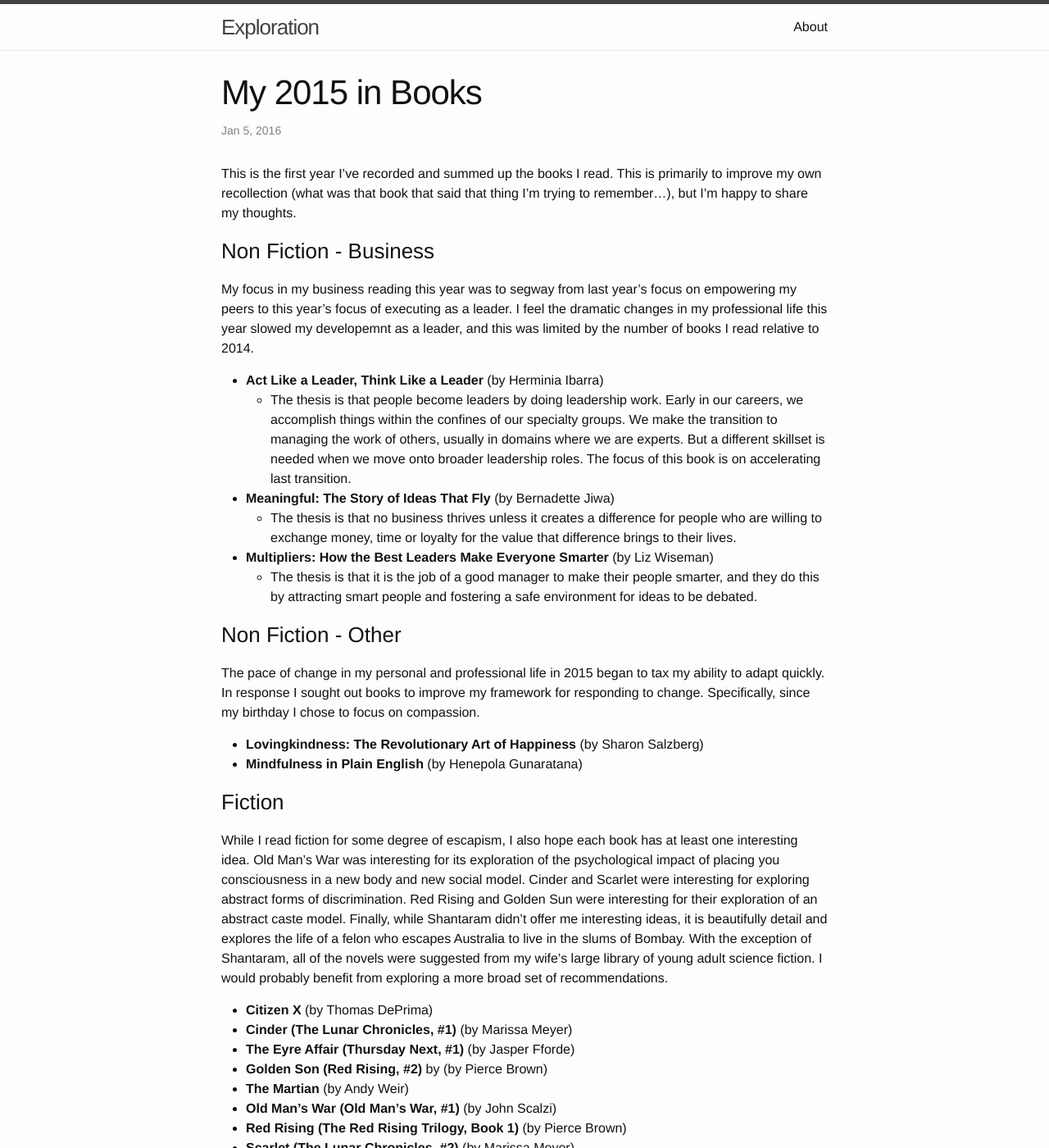
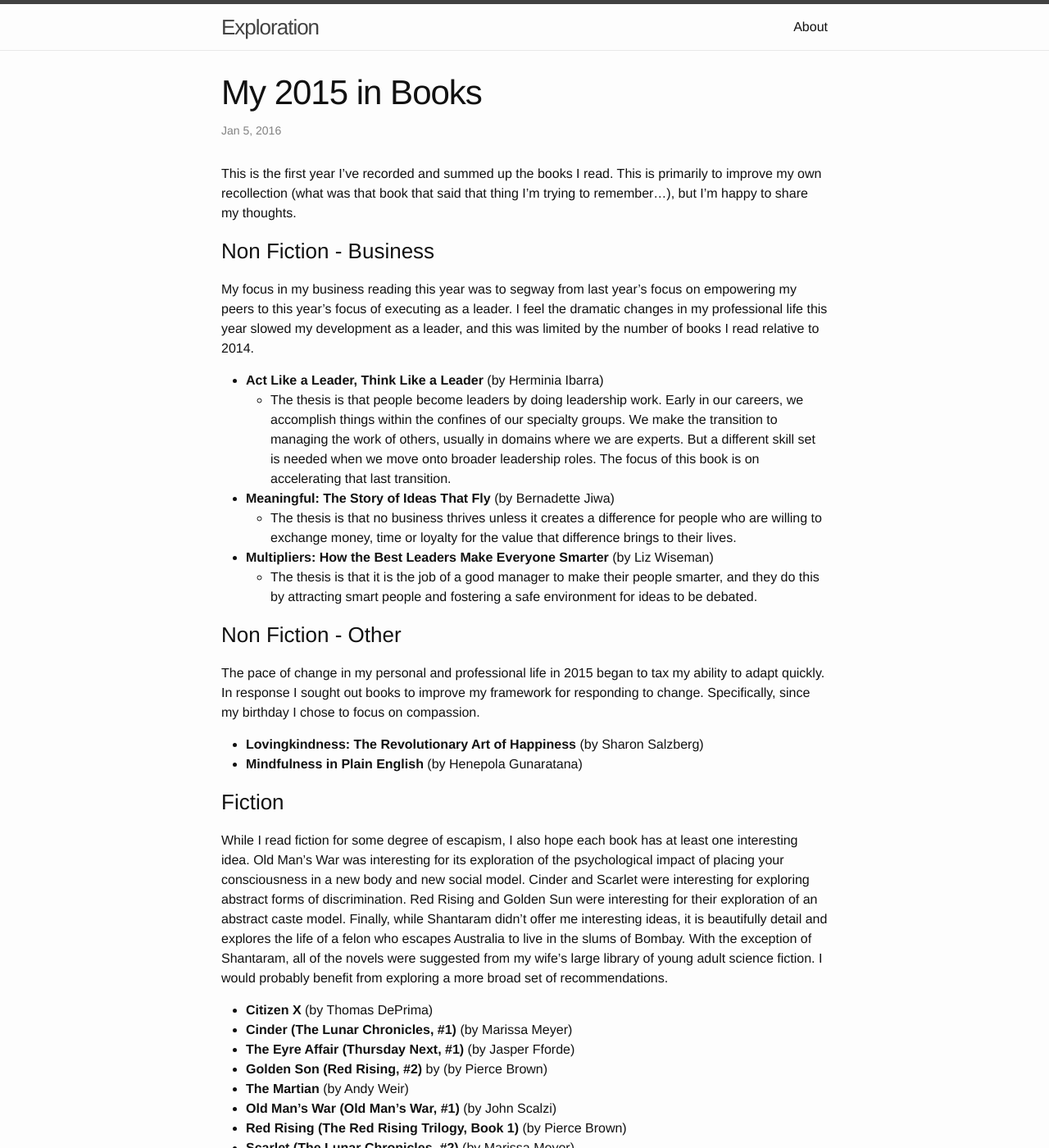
Before and after one commit to willdearman/willdearman, a Jekyll site: the page built from _posts/2016-01-05-my-2015-in-books.md, in a window 1280 px wide and 1400 px high. Shown: the whole window at 82% size. Built offline with Jekyll 4.4.1, drawn with Linux system fonts in a browser that asks for light colours.

Commit message:
Fixing my spelling and grammar

```diff
--- a/_posts/2016-01-05-my-2015-in-books.md
+++ b/_posts/2016-01-05-my-2015-in-books.md
@@ -9,10 +9,10 @@
 This is the first year I've recorded and summed up the books I read. This is primarily to improve my own recollection (what was that book that said that thing I'm trying to remember...), but I'm happy to share my thoughts.
 
 ### Non Fiction - Business
-My focus in my business reading this year was to segway from last year's focus on empowering my peers to this year's focus of executing as a leader. I feel the dramatic changes in my professional life this year slowed my developemnt as a leader, and this was limited by the number of books I read relative to 2014.
+My focus in my business reading this year was to segway from last year's focus on empowering my peers to this year's focus of executing as a leader. I feel the dramatic changes in my professional life this year slowed my development as a leader, and this was limited by the number of books I read relative to 2014.
 
 * **Act Like a Leader, Think Like a Leader** (by Herminia Ibarra)
-	* The thesis is that people become leaders by doing leadership work. Early in our careers, we accomplish things within the confines of our specialty groups. We make the transition to managing the work of others, usually in domains where we are experts. But a different skillset is needed when we move onto broader leadership roles. The focus of this book is on accelerating last transition.
+	* The thesis is that people become leaders by doing leadership work. Early in our careers, we accomplish things within the confines of our specialty groups. We make the transition to managing the work of others, usually in domains where we are experts. But a different skill set is needed when we move onto broader leadership roles. The focus of this book is on accelerating that last transition.
 * **Meaningful: The Story of Ideas That Fly** (by Bernadette Jiwa)
 	* The thesis is that no business thrives unless it creates a difference for people who are willing to exchange money, time or loyalty for the value that difference brings to their lives.
 * **Multipliers: How the Best Leaders Make Everyone Smarter** (by Liz Wiseman)
@@ -25,7 +25,7 @@
 * **Mindfulness in Plain English** (by Henepola Gunaratana)
 
 ### Fiction
-While I read fiction for some degree of escapism, I also hope each book has at least one interesting idea. Old Man's War was interesting for its exploration of the psychological impact of placing you consciousness in a new body and new social model. Cinder and Scarlet were interesting for exploring abstract forms of discrimination. Red Rising and Golden Sun were interesting for their exploration of an abstract caste model. Finally, while Shantaram didn't offer me interesting ideas, it is beautifully detail and explores the life of a felon who escapes Australia to live in the slums of Bombay. With the exception of Shantaram, all of the novels were suggested from my wife's large library of young adult science fiction. I would probably benefit from exploring a more broad set of recommendations.
+While I read fiction for some degree of escapism, I also hope each book has at least one interesting idea. Old Man's War was interesting for its exploration of the psychological impact of placing your consciousness in a new body and new social model. Cinder and Scarlet were interesting for exploring abstract forms of discrimination. Red Rising and Golden Sun were interesting for their exploration of an abstract caste model. Finally, while Shantaram didn't offer me interesting ideas, it is beautifully detail and explores the life of a felon who escapes Australia to live in the slums of Bombay. With the exception of Shantaram, all of the novels were suggested from my wife's large library of young adult science fiction. I would probably benefit from exploring a more broad set of recommendations.
 
 * **Citizen X** (by Thomas DePrima)
 * **Cinder (The Lunar Chronicles, #1)** (by Marissa Meyer)
```
